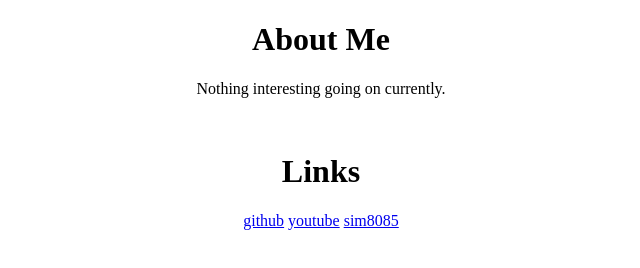
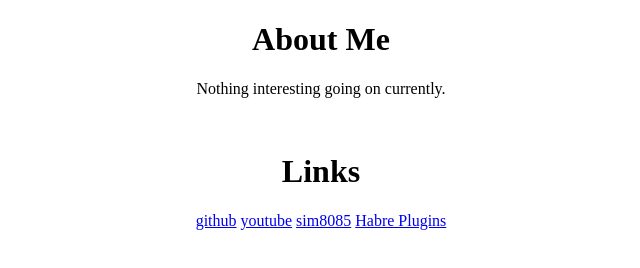
Before and after one commit to rhishmapandey/rhishmapandey.com.np, a plain HTML site: page index.html in a window 1280 px wide. Shown: the whole page, without its empty margins (319-959 px from the left). Drawn offline with Linux system fonts and the light colour scheme.

Commit message:
Update index.html

```diff
--- a/index.html
+++ b/index.html
@@ -16,6 +16,7 @@
         <a href="https://github.com/rhishmapandey/">github</a>
         <a href="https://www.youtube.com/channel/UCxb5xYWYAksVw_GwIMP_E1w">youtube</a>
         <a href="https://github.com/rhishmapandey/Sim8085">sim8085</a>
+        <a href="https://github.com/rhishmapandey/habre_plugins">Habre Plugins</a>
     </center>
 </body>
 </html>
```
